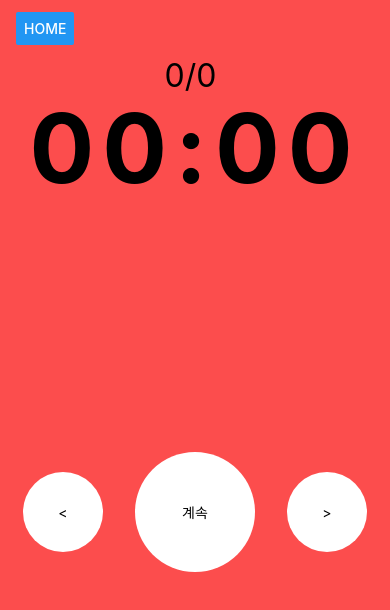
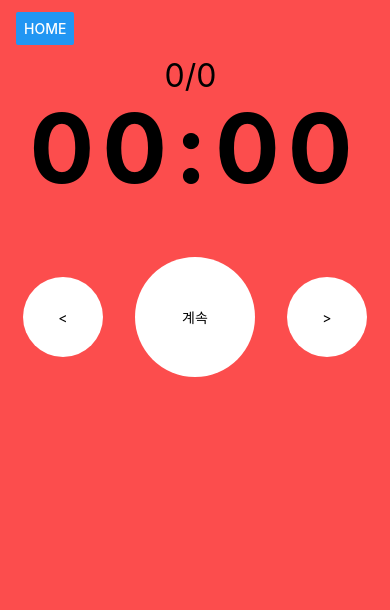
Before and after one commit to dev2820/TBT, a React Native app: screen /Timer in a window 390 px wide. Shown: the top 610 px of the page. Built offline with nearby package versions, Linux system fonts and the light colour scheme.

Commit message:
style/ 불필요한 컨테이너 제거, 스타일 제거

```diff
--- a/src/screens/TimerPage.js
+++ b/src/screens/TimerPage.js
@@ -54,11 +54,9 @@ const TimerPage = ({ navigation }) => {
         <Button style={styles.home} title="Home" onPress={goBack}></Button>
       </View>
       <View style={styles.timer}>
-        <View style={styles.reps}>
-          <Text style={globalStyle.HEADING_LARGE}>
-            {phase.currentRep}/{phase.allRep} {phase.currentPhase?.name}
-          </Text>
-        </View>
+        <Text style={globalStyle.HEADING_LARGE}>
+          {phase.currentRep}/{phase.allRep} {phase.currentPhase?.name}
+        </Text>
         <Text style={[globalStyle.DISPLAY_EXTRA_LARGE, styles.time]}>
           {formatTime(timer.time)}
         </Text>
@@ -92,18 +90,13 @@ const styles = StyleSheet.create({
   },
   timer: {
     alignItems: "center",
-    justifyContent: "center",
+    justifyContent: "space-between",
   },
   time: {
-    height: 300,
     textAlignVertical: "center",
     fontWeight: "700",
     letterSpacing: 8,
   },
-  reps: {
-    flexDirection: "row",
-    alignItems: "baseline",
-  },
 });
 
 export default observer(TimerPage);
```
